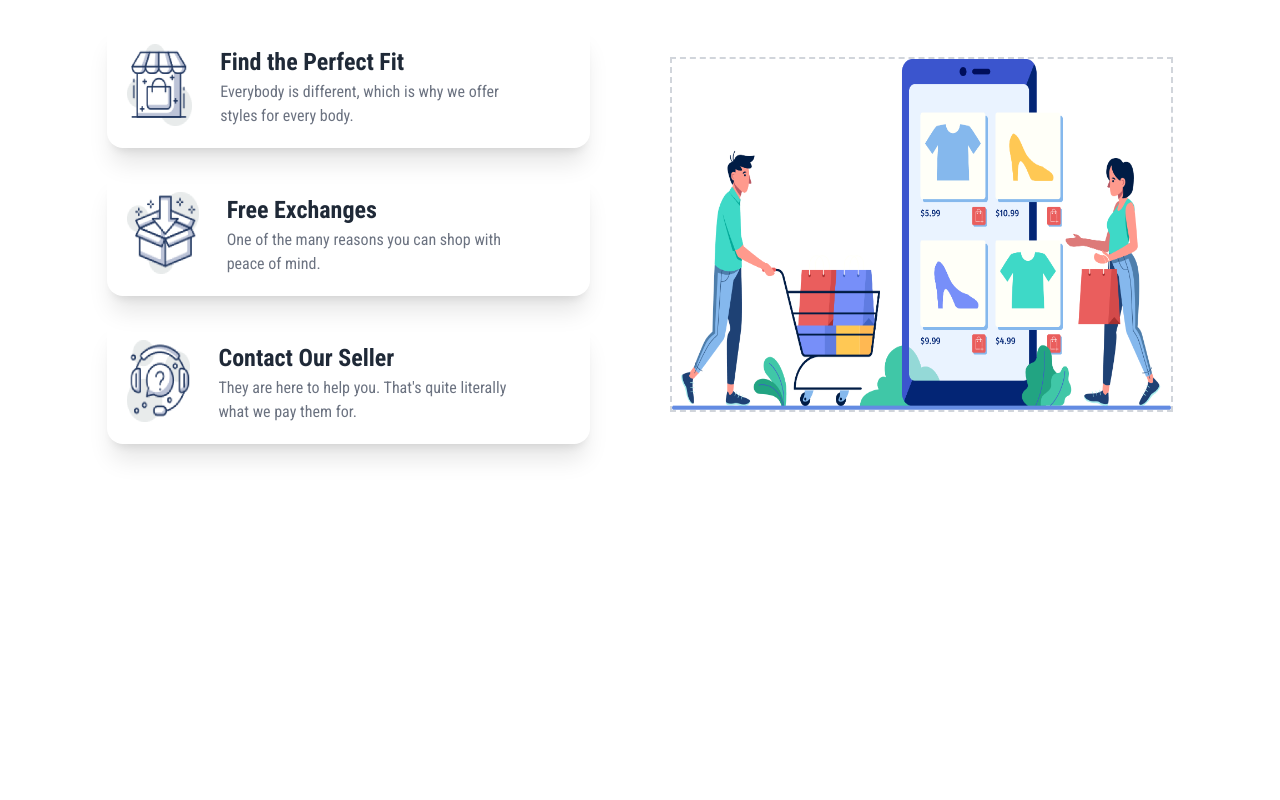
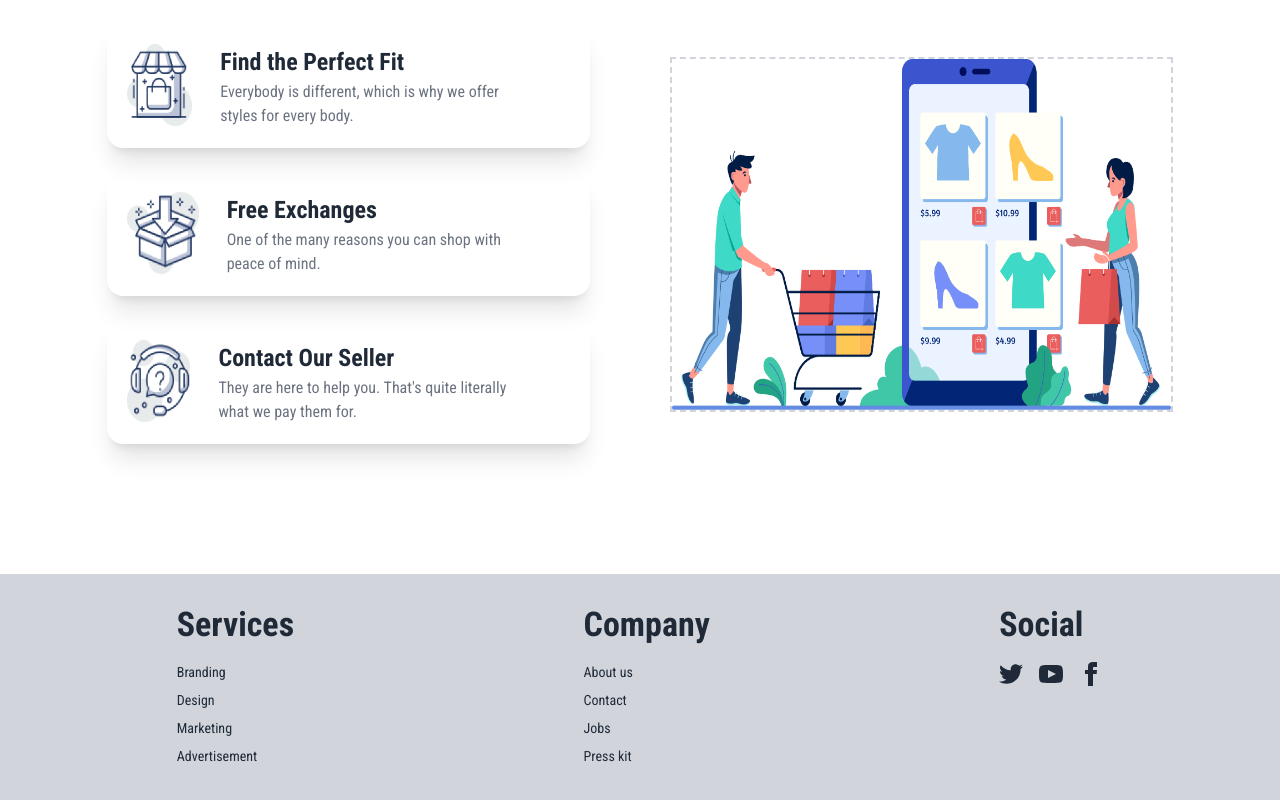
Before and after one commit to nurmahammadmondol/Penguin-fashion-using-tailwind-css, a plain HTML site: page index.html in a window 1280 px wide. Shown: the part 2298-3098 px from the top of the page. Before the commit the page ends 2872 px from the top, so only its background shows below. Drawn offline with nearby package versions, Linux system fonts and the light colour scheme.

Commit message:
Footer Part Done

```diff
--- a/index.html
+++ b/index.html
@@ -295,8 +295,47 @@
 
   </main>
 
-  <footer>
-
+  <footer class="footer bg-gray-300 lg:flex justify-around p-10">
+    <nav>
+      <h6 class="text-[34px] font-bold mb-5">Services</h6>
+      <a class="link link-hover">Branding</a>
+      <a class="link link-hover">Design</a>
+      <a class="link link-hover">Marketing</a>
+      <a class="link link-hover">Advertisement</a>
+    </nav>
+    <nav>
+      <h6 class="text-[34px] font-bold mb-5">Company</h6>
+      <a class="link link-hover">About us</a>
+      <a class="link link-hover">Contact</a>
+      <a class="link link-hover">Jobs</a>
+      <a class="link link-hover">Press kit</a>
+    </nav>
+    <nav>
+      <h6 class="text-[34px] font-bold mb-5">Social</h6>
+      <div class="grid grid-flow-col gap-4">
+        <a>
+          <svg xmlns="http://www.w3.org/2000/svg" width="24" height="24" viewBox="0 0 24 24" class="fill-current">
+            <path
+              d="M24 4.557c-.883.392-1.832.656-2.828.775 1.017-.609 1.798-1.574 2.165-2.724-.951.564-2.005.974-3.127 1.195-.897-.957-2.178-1.555-3.594-1.555-3.179 0-5.515 2.966-4.797 6.045-4.091-.205-7.719-2.165-10.148-5.144-1.29 2.213-.669 5.108 1.523 6.574-.806-.026-1.566-.247-2.229-.616-.054 2.281 1.581 4.415 3.949 4.89-.693.188-1.452.232-2.224.084.626 1.956 2.444 3.379 4.6 3.419-2.07 1.623-4.678 2.348-7.29 2.04 2.179 1.397 4.768 2.212 7.548 2.212 9.142 0 14.307-7.721 13.995-14.646.962-.695 1.797-1.562 2.457-2.549z">
+            </path>
+          </svg>
+        </a>
+        <a>
+          <svg xmlns="http://www.w3.org/2000/svg" width="24" height="24" viewBox="0 0 24 24" class="fill-current">
+            <path
+              d="M19.615 3.184c-3.604-.246-11.631-.245-15.23 0-3.897.266-4.356 2.62-4.385 8.816.029 6.185.484 8.549 4.385 8.816 3.6.245 11.626.246 15.23 0 3.897-.266 4.356-2.62 4.385-8.816-.029-6.185-.484-8.549-4.385-8.816zm-10.615 12.816v-8l8 3.993-8 4.007z">
+            </path>
+          </svg>
+        </a>
+        <a>
+          <svg xmlns="http://www.w3.org/2000/svg" width="24" height="24" viewBox="0 0 24 24" class="fill-current">
+            <path
+              d="M9 8h-3v4h3v12h5v-12h3.642l.358-4h-4v-1.667c0-.955.192-1.333 1.115-1.333h2.885v-5h-3.808c-3.596 0-5.192 1.583-5.192 4.615v3.385z">
+            </path>
+          </svg>
+        </a>
+      </div>
+    </nav>
   </footer>
 
 </body>
```
